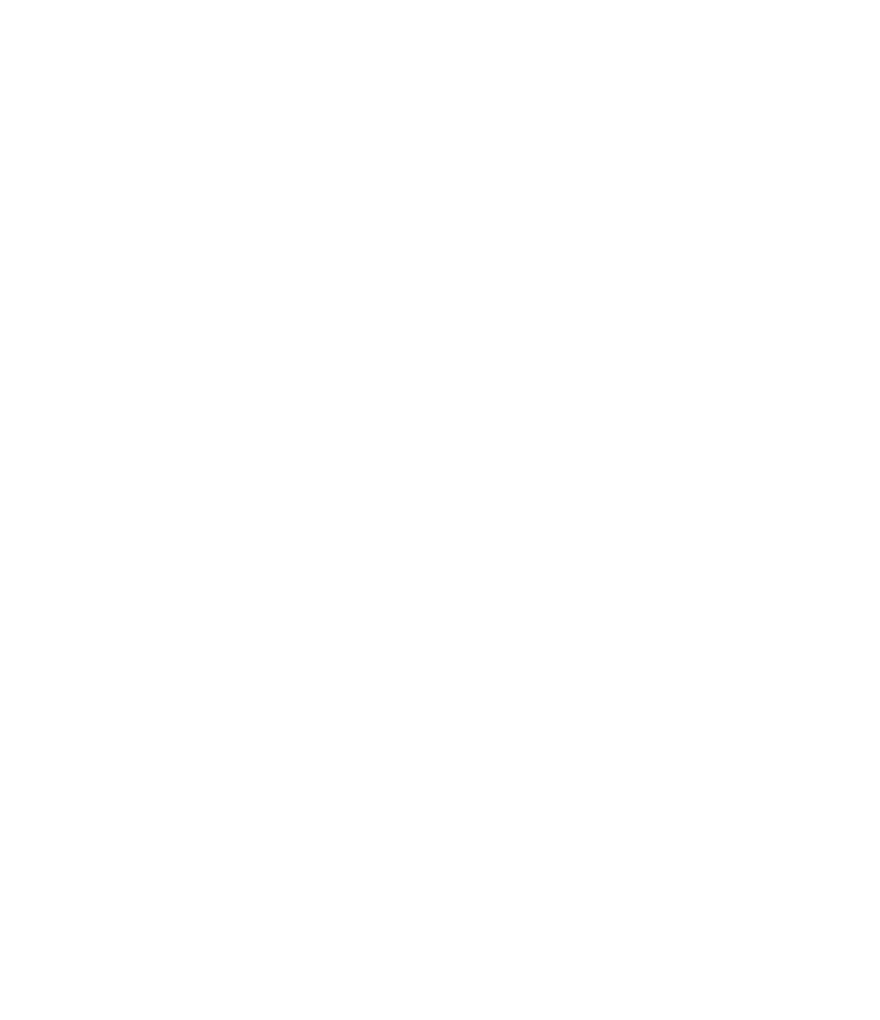
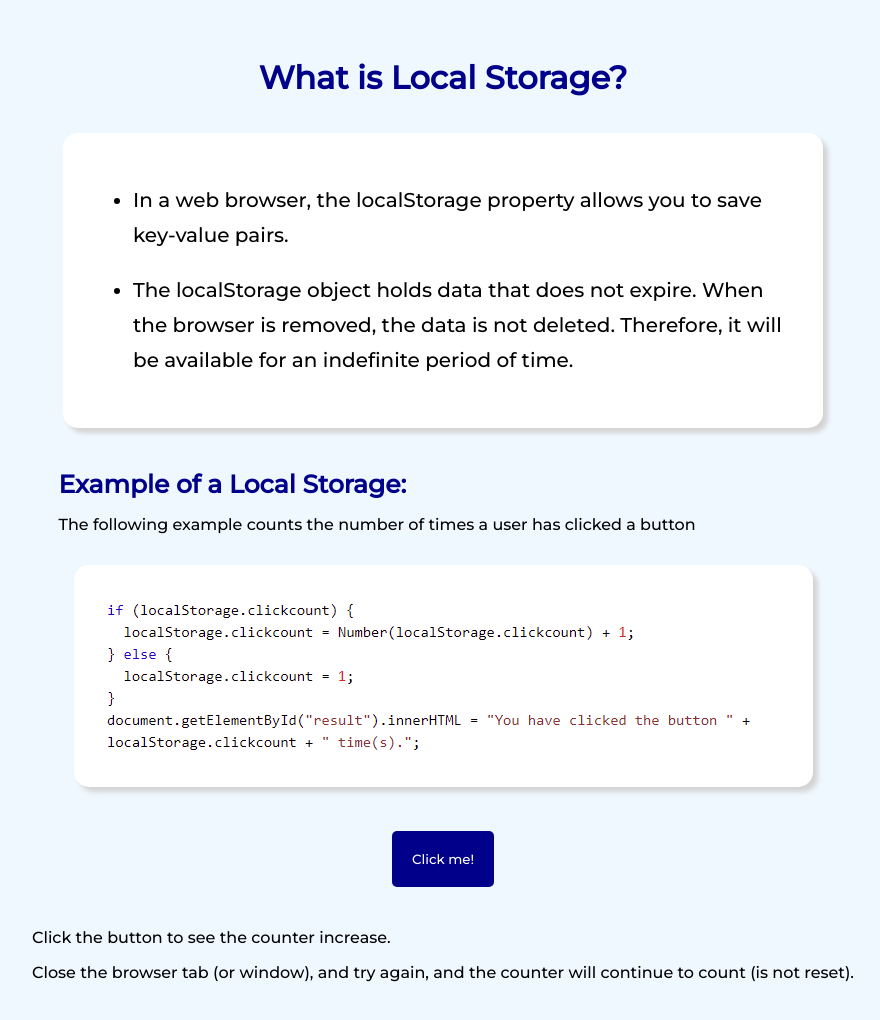
Before and after one commit to hannahcabug/comp-project, a plain HTML site: page storage.html in a window 1280 px wide. Shown: the whole page, without its empty margins (197-1077 px from the left). Before the commit the page ends 800 px from the top, so only its background shows below. Drawn offline with Linux system fonts and the light colour scheme.

Commit message:
storage and alphabet

```diff
--- a/storage.html
+++ b/storage.html
@@ -5,13 +5,119 @@
             Storage | Hannah Cabug and Chisaki Nakamura
         </title>
         <meta charset="UTF-8">
+        <link rel="preconnect" href="https://fonts.gstatic.com">
+        <link href="https://fonts.googleapis.com/css2?family=Montserrat:wght@300;500&display=swap" rel="stylesheet">
+        <style>
+            body {display:flex;
+            flex-direction: column;
+            font-family: 'Montserrat', sans-serif;
+            align-items: center;
+            background-color: aliceblue;
+            }
+            h1{
+                margin-top:50px;
+                color: darkblue;
+            }
+            .info{
+                background-color:white;
+                padding: 30px;
+                font-size: 20px;
+                max-width: 700px;
+                line-height: 1.75;
+                margin:15px;
+                border-radius: 15px;
+                margin-bottom: 20px;
+                box-shadow: 5px 5px 5px lightgray;
+            }
+
+            li {
+                margin-top: 20px;
+            }
+
+            .example-info{
+                margin-top: 0;
+            }
+
+            .example-info h2{
+                font-size: 25px;
+                margin-bottom: 0;
+                color: darkblue;
+            }
+
+            img{
+                box-shadow: 5px 5px 5px lightgray;
+                padding: 30px;
+                font-size: 20px;
+                max-width: 900px;
+                margin:15px;
+                border-radius: 15px;
+                background-color: white;
+            }
+            .example{
+                margin-bottom: 5rem;
+            }
+            .button{
+                margin-top: 25px;
+                margin-bottom: 25px;
+                display: flex;
+                justify-content: center;
+                align-items: center;
+                border:none;
+                padding: 20px;
+                border-radius: 5px;
+                color: white;
+                background-color: darkblue;
+                font-family: 'Montserrat', sans-serif;
+            }
+
+            button:hover{
+                background-color: deepskyblue;
+            }
+
+            .center {
+                display: flex;
+                justify-content: center;
+                align-items: center;
+            }
+
+        </style>
         <script>
-
-        </script>
-
+            function clickCounter() {
+              if(typeof(Storage) !== "undefined") {
+                if (localStorage.clickcount) {
+                  localStorage.clickcount = Number(localStorage.clickcount)+1;
+                } else {
+                  localStorage.clickcount = 1;
+                }
+                document.getElementById("result").innerHTML = "You have clicked the button " + localStorage.clickcount + " time(s).";
+              } else {
+                document.getElementById("result").innerHTML = "Sorry, your browser does not support web storage...";
+              }
+            }
+            </script>
     </head>
     <body>
+        <h1>What is Local Storage?</h1>
+        <div class="info">
+            <ul>
+                <li>In a web browser, the localStorage property allows you to save key-value pairs.</li>
+                <li>The localStorage object holds data that does not expire. When the browser is removed, the data is not deleted. Therefore, it will be available for an indefinite period of time.</li>
+            </ul>
+        </div>
 
+        <div class="example-info">
+            <h2>Example of a Local Storage:</h2>
+            <p>The following example counts the number of times a user has clicked a button</p>
+            <img src="./images/storage2.png" alt="storage example">
+        </div>
 
-    </body>
+        <div class="example">
+            <div class="center">
+                <button class="button" onclick="clickCounter()" type="button">Click me!</button>
+            </div>
+
+            <div id="result"></div>
+            <p>Click the button to see the counter increase.</p>
+            <p>Close the browser tab (or window), and try again, and the counter will continue to count (is not reset).</p>
+        </div>
 </html>
```
Also changed, not shown: index.html (+33 -1 lines), images/storage.png (added), images/storage2.png (added).
